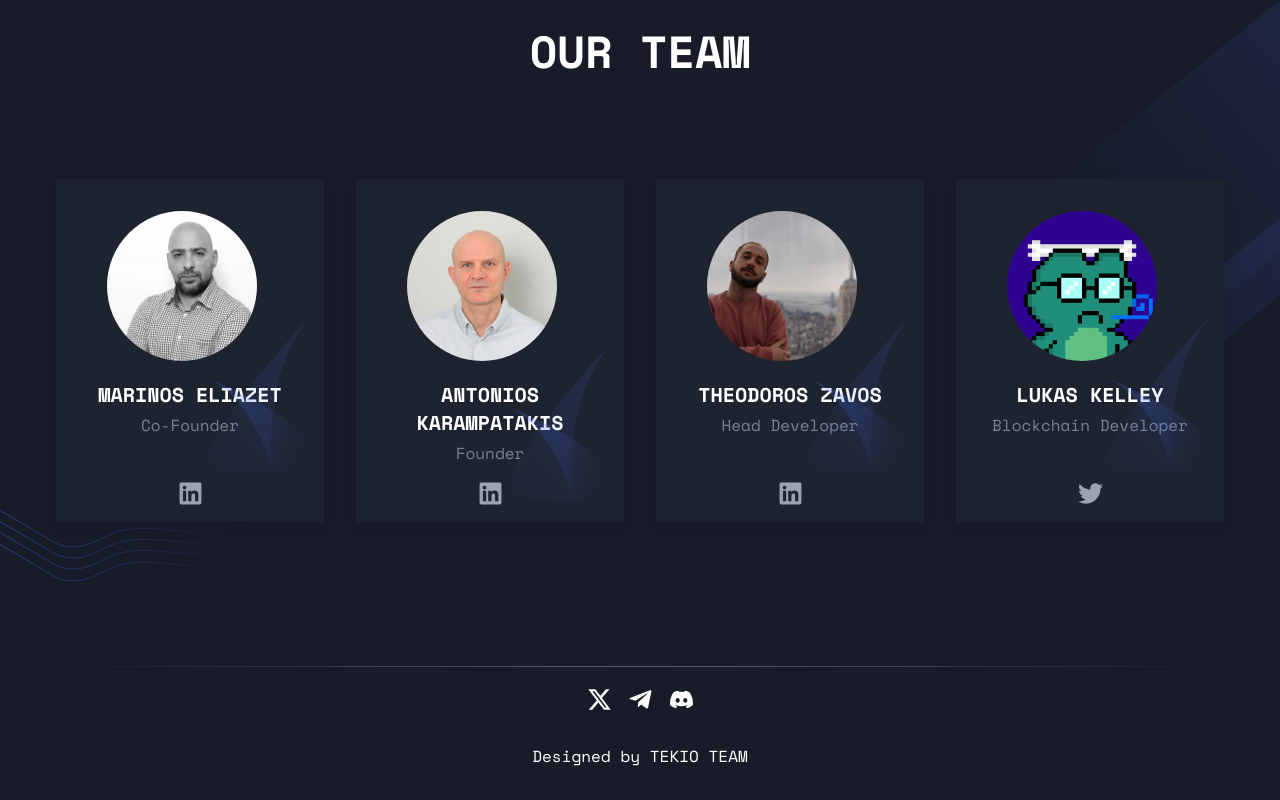
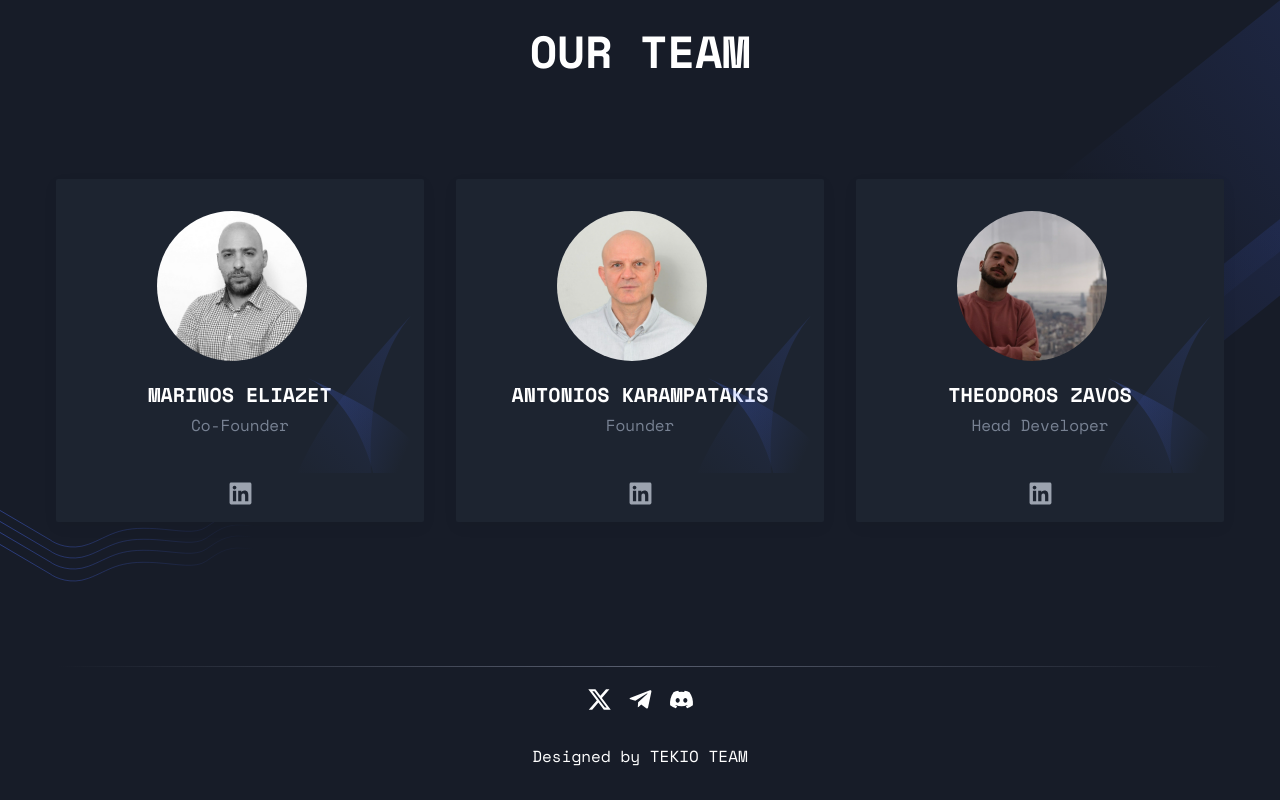
Before and after one commit to 2enology/tekio-wallet-checker, a Next.js app: page / in a window 1280 px wide. Shown: the part 4150-4950 px from the top of the page. Built offline with nearby package versions, Linux system fonts and the light colour scheme.

Commit message:
fix: change the api url

```diff
--- a/src/app/check/page.tsx
+++ b/src/app/check/page.tsx
@@ -9,6 +9,7 @@ import axios from "axios";
 
 const Video = () => {
   const [showState, setShowState] = useState(false);
+  const [winnerState, setWinnerState] = useState(false);
   const [claimableAmount, setClaimableAmount] = useState(0);
   const [walletAddr, setWalletAddr] = useState("");
 
@@ -16,10 +17,10 @@ const Video = () => {
     if (walletAddr.length === 42 && walletAddr !== "") {
       try {
         const response = await axios.get(
-          `https://tekio-io.vercel.app/api/users/${walletAddr}`,
+          `https://tekio-wallet-check-api.vercel.app/api/users/${walletAddr}`,
         );
-        // console.log("verify email data = ", response?.data);
-        setClaimableAmount(response?.data);
+        setClaimableAmount(response?.data.claimableAmount);
+        setWinnerState(response?.data.winnerState);
         setShowState(true);
       } catch (err) {
         console.log("Something Went Wrong! ", err);
@@ -60,6 +61,11 @@ const Video = () => {
                         {claimableAmount}
                       </span>{" "}
                       TOKENs
+                    </p>
+                  )}
+                  {winnerState && (
+                    <p className="text-center font-bold uppercase text-green-500">
+                      {`Congratulations u are an airdrop winner stay tuned to claim your wallet`}
                     </p>
                   )}
                   <button
--- a/src/components/Team/index.tsx
+++ b/src/components/Team/index.tsx
@@ -39,17 +39,6 @@ const testimonialData: Testimonial[] = [
       "https://www.linkedin.com/in/theodoros-zavos?utm_source=share&utm_campaign=share_via&utm_content=profile&utm_medium=ios_app",
     twitterLink: "https://x.com/zeno_degen",
   },
-  {
-    id: 4,
-    name: "lukas kelley",
-    designation: "Blockchain Developer",
-    content:
-      "Our members are so impressed. It's intuitive. It's clean. It's distraction free. If you're building a community.",
-    image: "/images/team/lukas.png",
-    star: 5,
-    linkedinLink: "",
-    twitterLink: "https://x.com/zeno_degen",
-  },
 ];
 
 const Team = () => {
@@ -61,7 +50,7 @@ const Team = () => {
       <div className="container mt-10">
         <SectionTitle title="Our Team" paragraph="" center />
 
-        <div className="mt-10 grid grid-cols-1 gap-x-8 gap-y-10 md:grid-cols-2 lg:grid-cols-4">
+        <div className="mt-10 grid grid-cols-1 gap-x-8 gap-y-10 md:grid-cols-2 lg:grid-cols-3">
           {testimonialData.map((testimonial) => (
             <SingleTestimonial key={testimonial.id} testimonial={testimonial} />
           ))}
```
